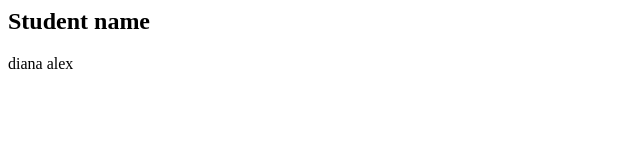
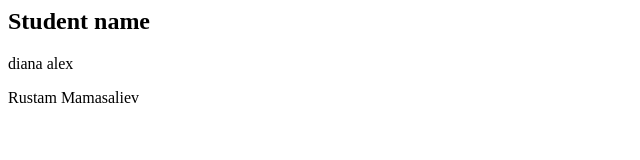
Before and after one commit to fantomxg6/MyProj, a plain HTML site: page index.html in a window 1280 px wide. Shown: the whole page, without its empty margins (0-640 px from the left). Drawn offline with Linux system fonts and the light colour scheme.

Commit message:
added another student

```diff
--- a/index.html
+++ b/index.html
@@ -1,2 +1,3 @@
 <h2>Student name </h2>
 <p> diana alex </p>
+<p>Rustam Mamasaliev </p>
```
